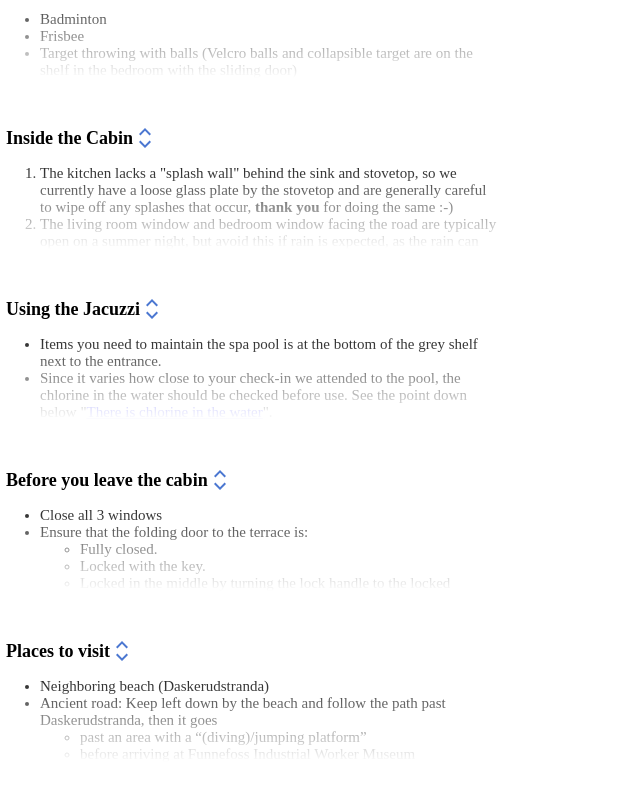
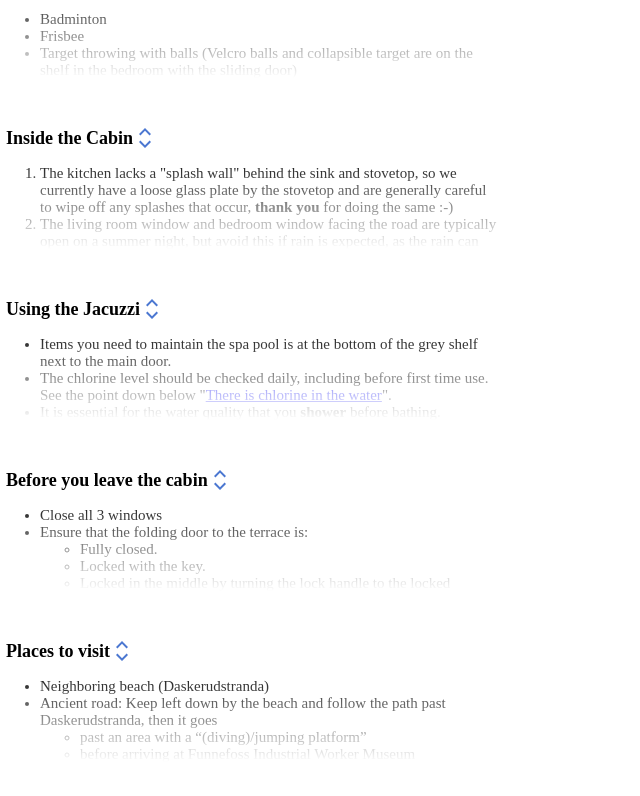
Before and after one commit to sommerhytta67/sommerhytta67.github.io, a website: page info/en/index.html in a window 1280 px wide. Shown: the part 570-1366 px from the top of the page, without its empty margins (0-640 px from the left). Drawn offline with Linux system fonts and the light colour scheme.

Commit message:
karen spa edit

```diff
--- a/info/en/index.html
+++ b/info/en/index.html
@@ -120,9 +120,8 @@
 </h2>
 <section id="jacuzzi">
     <ul>
-        <li>Items you need to maintain the spa pool is at the bottom of the grey shelf next to the entrance.</li>
-        <li>Since it varies how close to your check-in we attended to the pool,
-            the chlorine in the water should be checked before use.
+        <li>Items you need to maintain the spa pool is at the bottom of the grey shelf next to the main door.</li>
+        <li>The chlorine level should be checked daily, including before first time use.<br/>
             See the point down below "<a href="#clorine">There is chlorine in the water</a>".
         </li>
         <li>It is essential for the water quality that you <strong>shower</strong> before bathing.
```
Also changed, not shown: info/index.html (+2 -2 lines).
